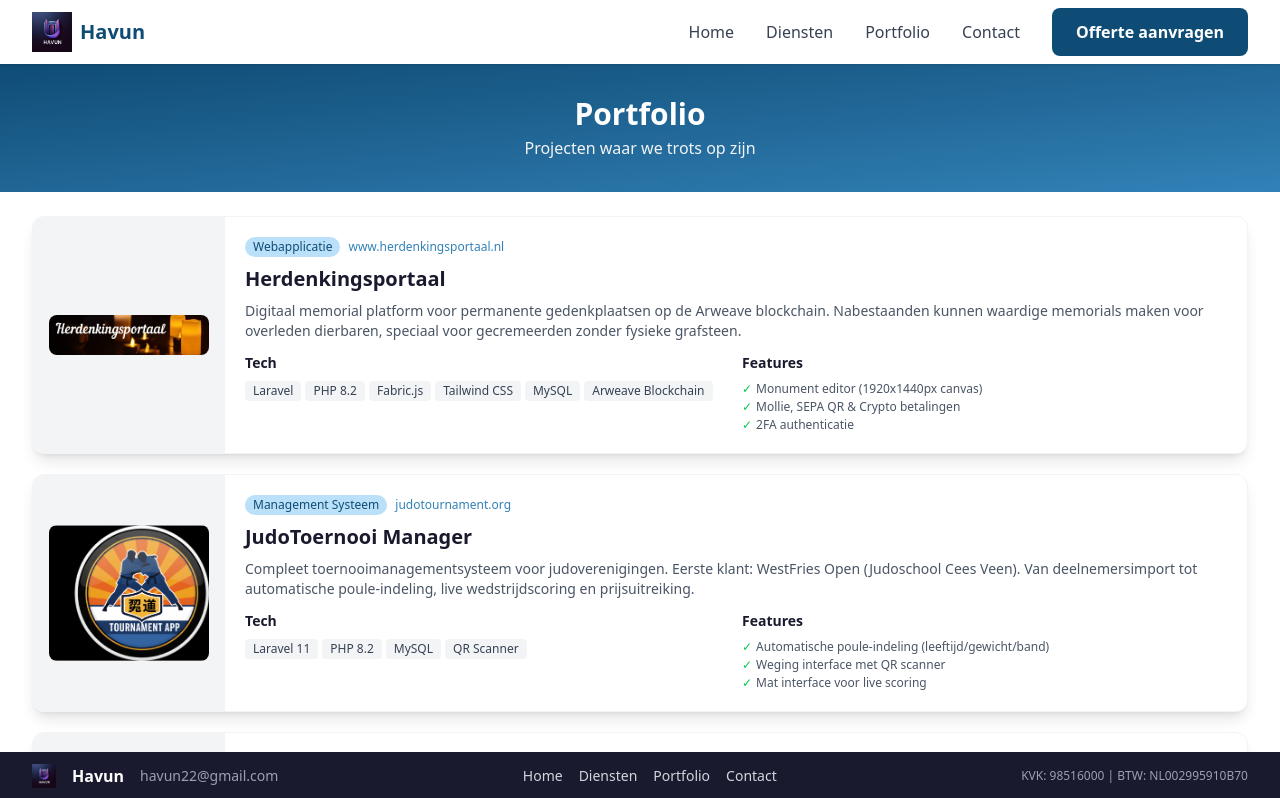
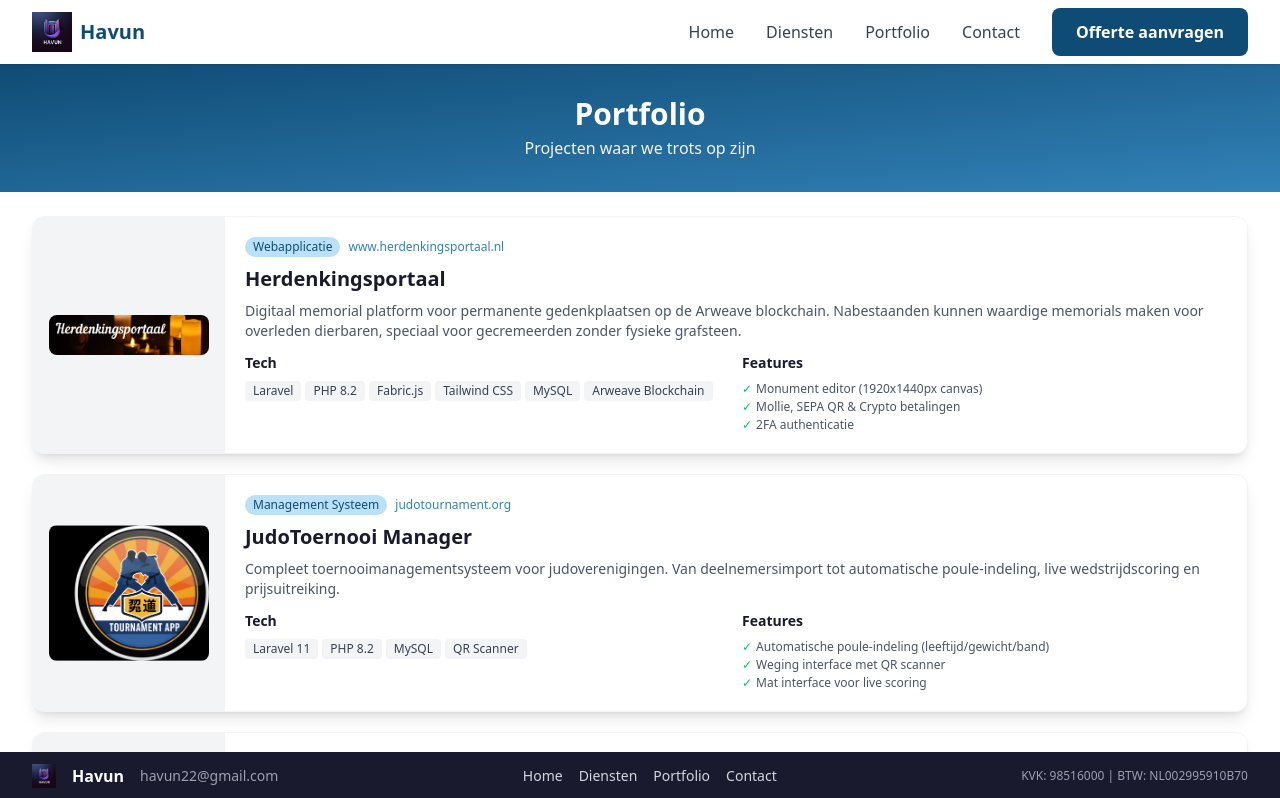
Before and after one commit to havun22-hvu/Havun, a Next.js app: page /portfolio in a window 1280 px wide. Shown: the top 798 px of the page. Built offline with nearby package versions, Linux system fonts and the light colour scheme.

Commit message:
Remove first client reference from JudoToernooi description

```diff
--- a/src/app/portfolio/page.tsx
+++ b/src/app/portfolio/page.tsx
@@ -29,7 +29,7 @@
       category: 'Management Systeem',
       image: '/portfolio/judotoernooi.jpg',
       url: 'https://judotournament.org',
-      description: 'Compleet toernooimanagementsysteem voor judoverenigingen. Eerste klant: WestFries Open (Judoschool Cees Veen). Van deelnemersimport tot automatische poule-indeling, live wedstrijdscoring en prijsuitreiking.',
+      description: 'Compleet toernooimanagementsysteem voor judoverenigingen. Van deelnemersimport tot automatische poule-indeling, live wedstrijdscoring en prijsuitreiking.',
       technologies: ['Laravel 11', 'PHP 8.2', 'MySQL', 'QR Scanner'],
       features: [
         'Automatische poule-indeling (leeftijd/gewicht/band)',
```
